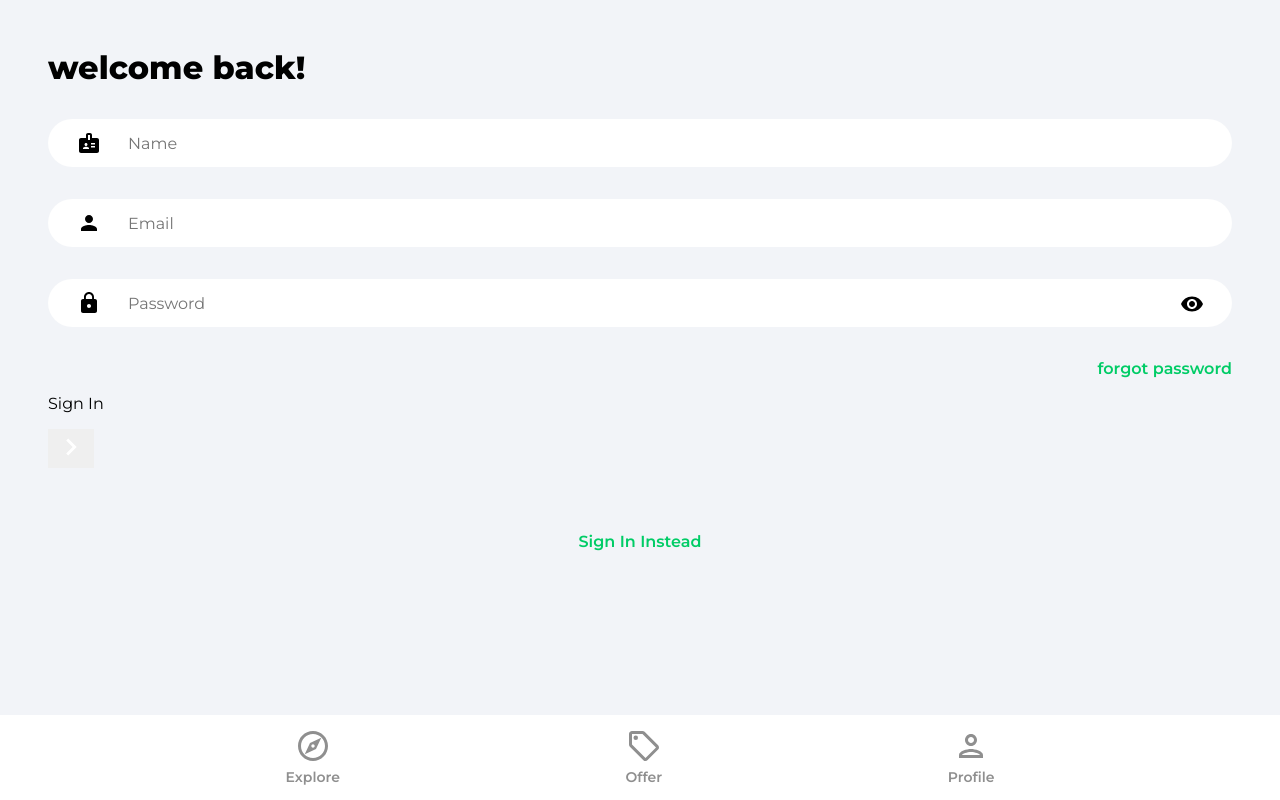
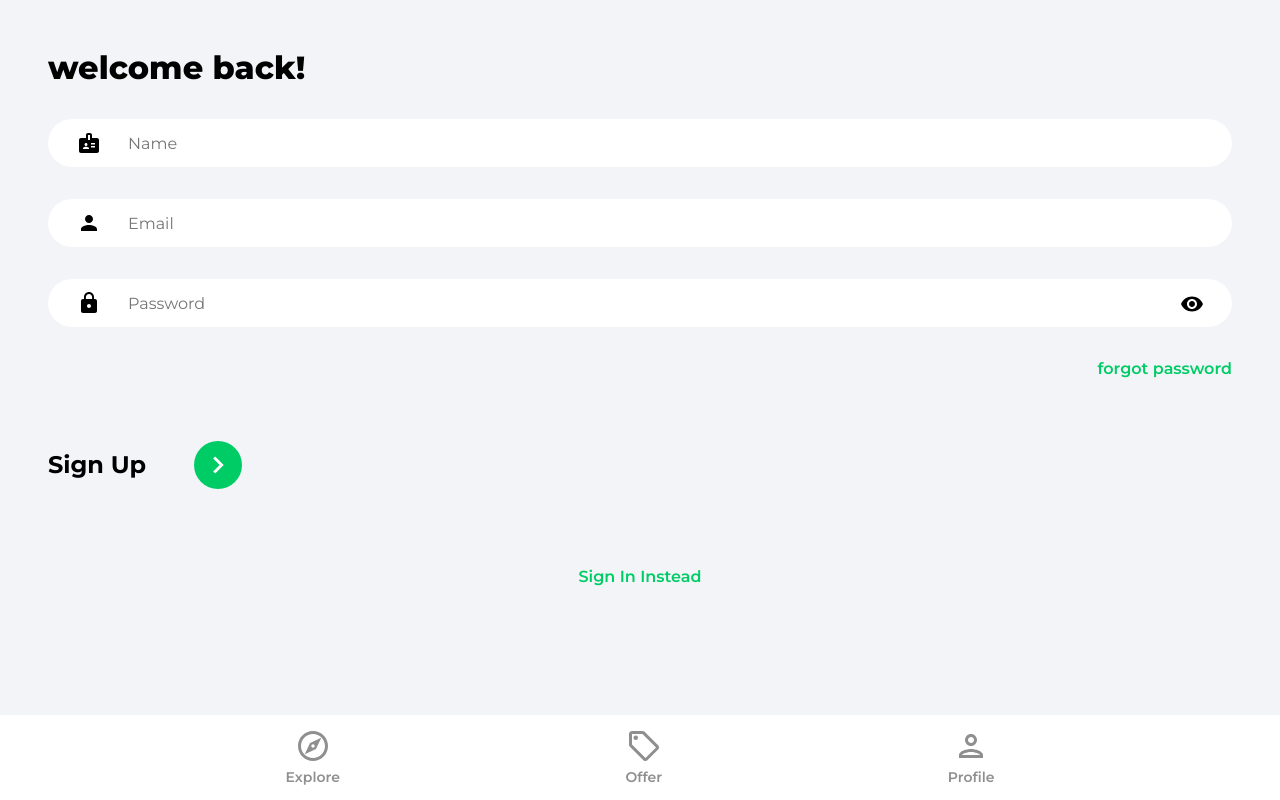
Before and after one commit to julia7hk/house-marketplace, a React (Create React App) app: page /sign-up in a window 1280 px wide. Built offline with nearby package versions, Linux system fonts and the light colour scheme.

Commit message:
added email signin and signup

```diff
--- a/src/firebase.config.js
+++ b/src/firebase.config.js
@@ -1,4 +1,4 @@
-import { initializeApp } from 'firebase/app"';
+import { initializeApp } from "firebase/app";
 import { getFirestore } from "firebase/firestore";
 
 // TODO: Add SDKs for Firebase products that you want to use
--- a/src/pages/SignUp.jsx
+++ b/src/pages/SignUp.jsx
@@ -1,5 +1,7 @@
 import { useState } from 'react'
 import { Link, useNavigate } from 'react-router-dom'
+import { getAuth, createUserWithEmailAndPassword, updateProfile } from 'firebase/auth'
+import { db } from '../firebase.config'
 import { ReactComponent as ArrowRightIcon } from '../assets/svg/keyboardArrowRightIcon.svg'
 import visibilityIcon from '../assets/svg/visibilityIcon.svg'
 
@@ -21,6 +23,26 @@ function SignUp() {
         }))
     }
 
+    const onSubmit = async (e) => {
+        e.preventDefault()
+
+        try {
+            const auth = getAuth()
+
+            const userCredential = await createUserWithEmailAndPassword(auth, email, password)
+
+            const user = userCredential.user
+
+            updateProfile(auth.currentUser, {
+                displayName: name
+            })
+
+            navigate('/')
+        } catch (error) {
+            console.log(error);
+        }
+    }
+
 
     return (
       <>
@@ -28,7 +50,7 @@ function SignUp() {
             <header>
                 <p className='pageHeader'>welcome back!</p>
             </header>
-            <form>
+            <form onSubmit={onSubmit}>
                 <input type='text' className='nameInput' placeholder='Name' id='name' value={name} onChange={onChange} />
                 <input type='email' className='emailInput' placeholder='Email' id='email' value={email} onChange={onChange} />
                 <div className='passwordInputDiv'>
@@ -38,9 +60,9 @@ function SignUp() {
 
                 <Link to='/forgot-password' className='forgotPasswordLink'>forgot password</Link>
 
-                <div className='SignUpBar'>
-                    <p className='SignUpText'>Sign In</p>
-                    <button className="SignUpButton">
+                <div className='signUpBar'>
+                    <p className='signUpText'>Sign Up</p>
+                    <button className="signUpButton">
                         <ArrowRightIcon fill='#ffffff' width='34px' height='34px' />
                     </button>
                 </div>
```
